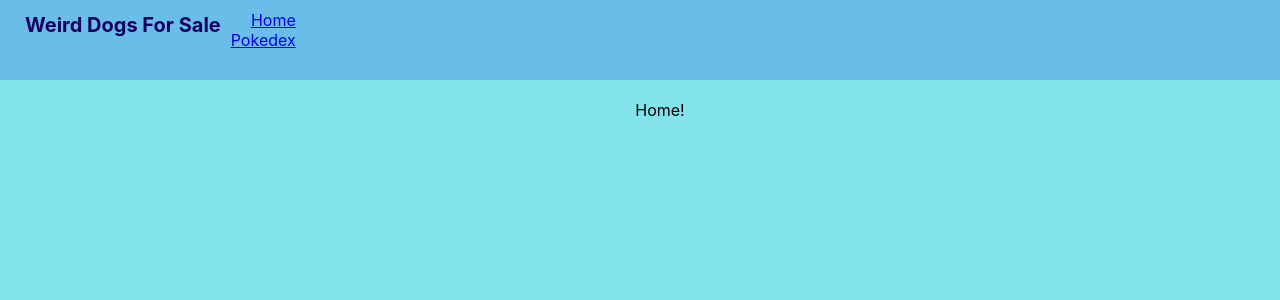
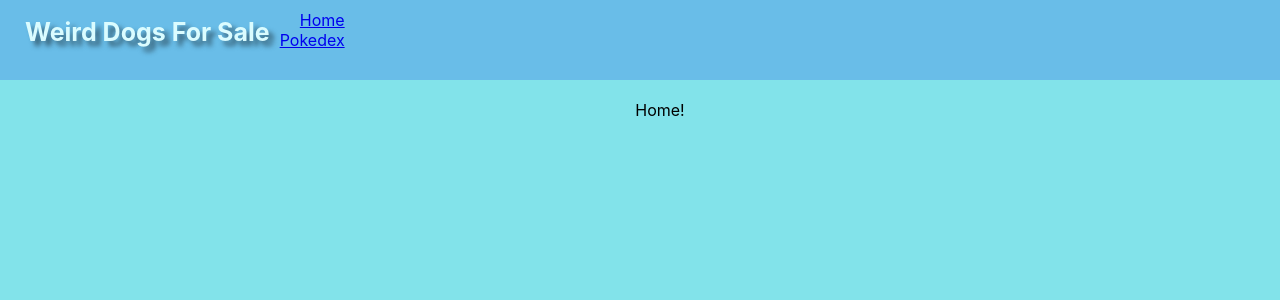
Before and after one commit to eliamue/pokedex-api-lab, a React (Create React App) app: page / in a window 1280 px wide. Shown: the top 300 px of the page. Built offline with nearby package versions, Linux system fonts and the light colour scheme.

Commit message:
more styling

```diff
--- a/src/App.css
+++ b/src/App.css
@@ -18,8 +18,10 @@ body {
 }
 
 h1 {
-  font-size: 20px;
+  font-size: 25px;
   text-align: center;
+  text-shadow: 5px 5px 5px rgba(0, 0, 0, 0.502);
+  color:rgb(218, 252, 255);
 }
 
 h3 {
@@ -70,6 +72,13 @@ footer {
   border: 5px solid rgb(0, 110, 244);
   border-radius: 20px;
   text-transform: capitalize;
+}
+
+.pokecard:hover {
+  background-color: rgb(55, 202, 255);
+  border: 5px solid rgb(169, 227, 235);
+  box-shadow: 5px 5px 15px black;
+  color: rgb(157, 247, 248);
 }
 
 .stats {
--- a/src/Details.css
+++ b/src/Details.css
@@ -104,7 +104,6 @@ justify-content: center;
     text-transform: capitalize;
     justify-content: center;
     text-align: center;
-
 }
 
 .mugshot {
--- a/src/Header.css
+++ b/src/Header.css
@@ -1,9 +1,9 @@
 h1 {
     color: rgb(22, 1, 99);
+    font-size: 50px;
 }
 
 header {
-    background-color: purple;
     display: flex;
     flex-direction: row;
 }
```
